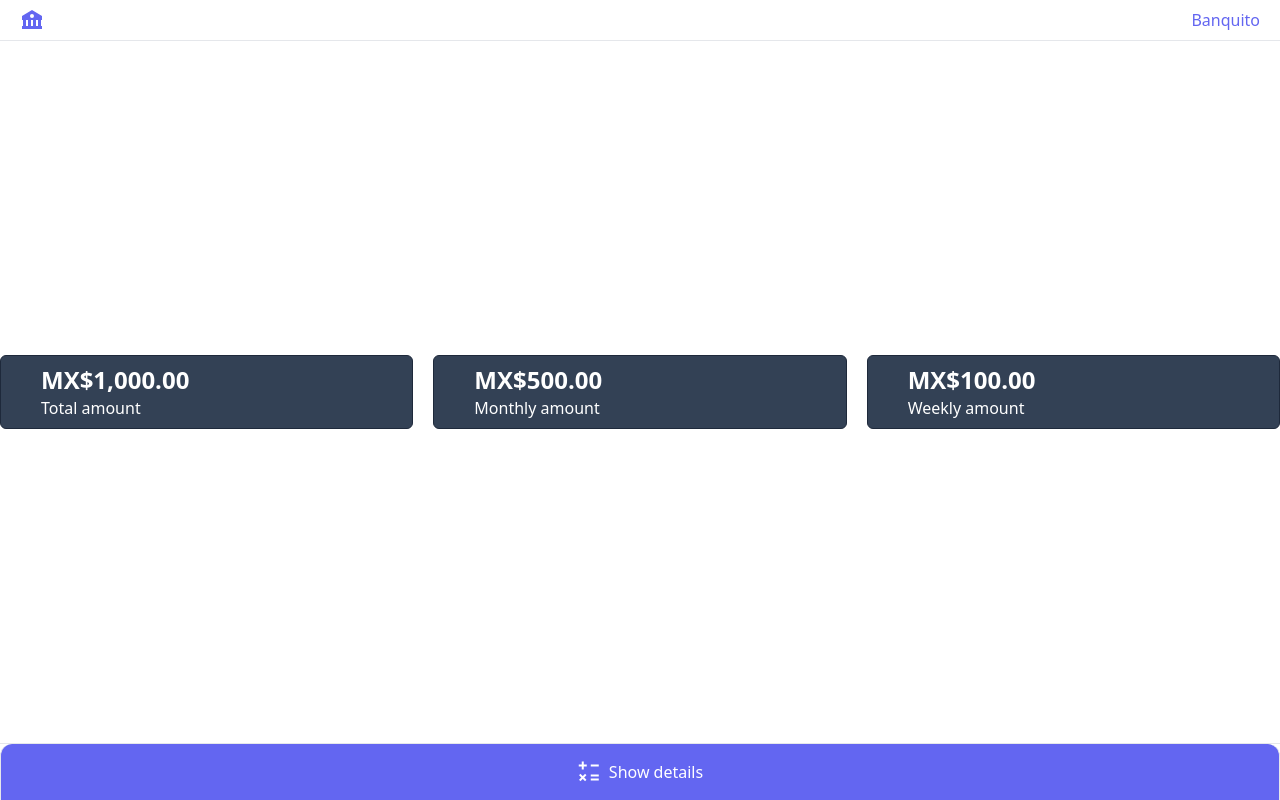
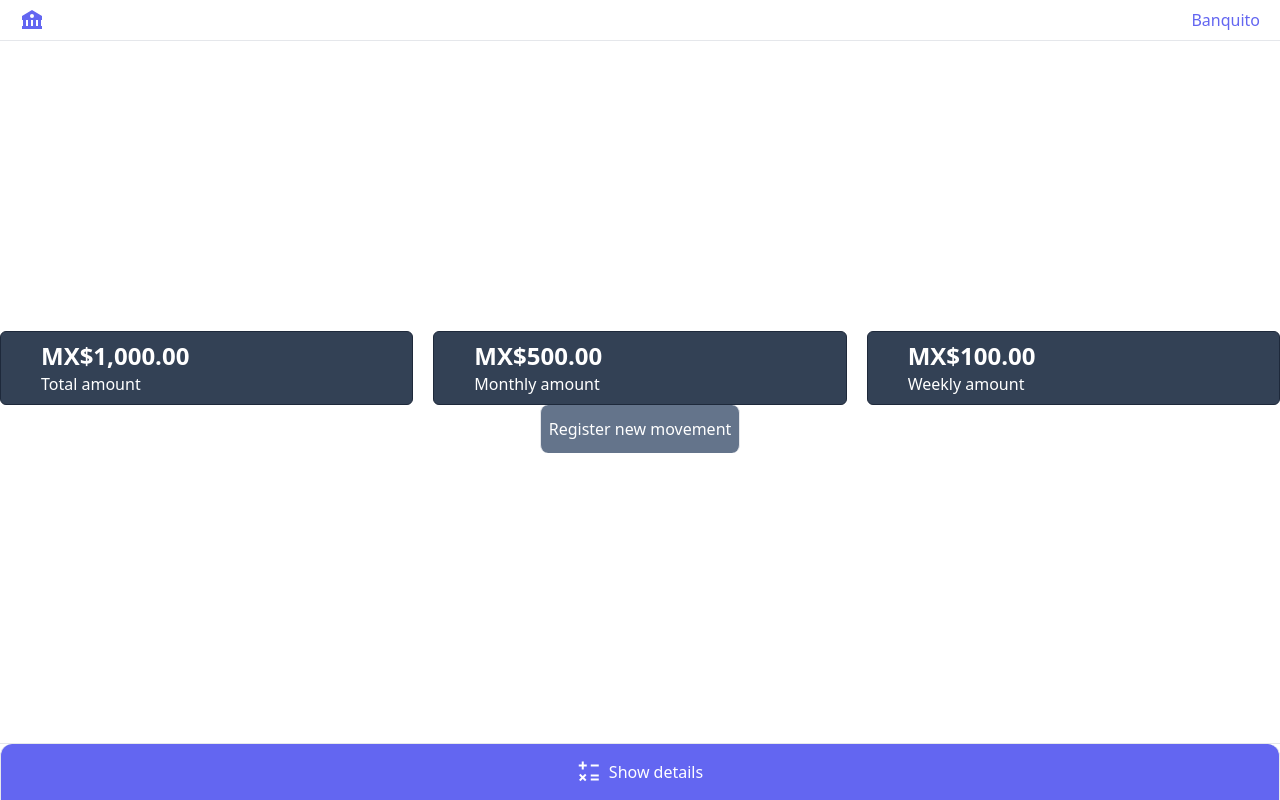
Before and after one commit to Apoquinto/Banquito, a Vue app: page / in a window 1280 px wide. Built offline with nearby package versions, Linux system fonts and the light colour scheme.

Commit message:
feat(components): add Register Movement model

```diff
--- a/src/components/UserMovementsDashboard.vue
+++ b/src/components/UserMovementsDashboard.vue
@@ -1,5 +1,6 @@
 <script setup lang="ts">
 import UserStats from './UserStats.vue';
+import RegisterNewMovement from "./RegisterNewMovement/Index.vue";
 </script>
 
 <template>
@@ -7,7 +8,12 @@ import UserStats from './UserStats.vue';
     <!-- Total, Mountly, Weekly report -->
     <UserStats/>
     <!-- Data graph -->
+    <section class="h-full">
+    </section>
     <!-- Register new movent-->
+    <section class="w-full grid place-content-center">
+      <RegisterNewMovement/>
+    </section>
   </section>
 </template>
 
```
